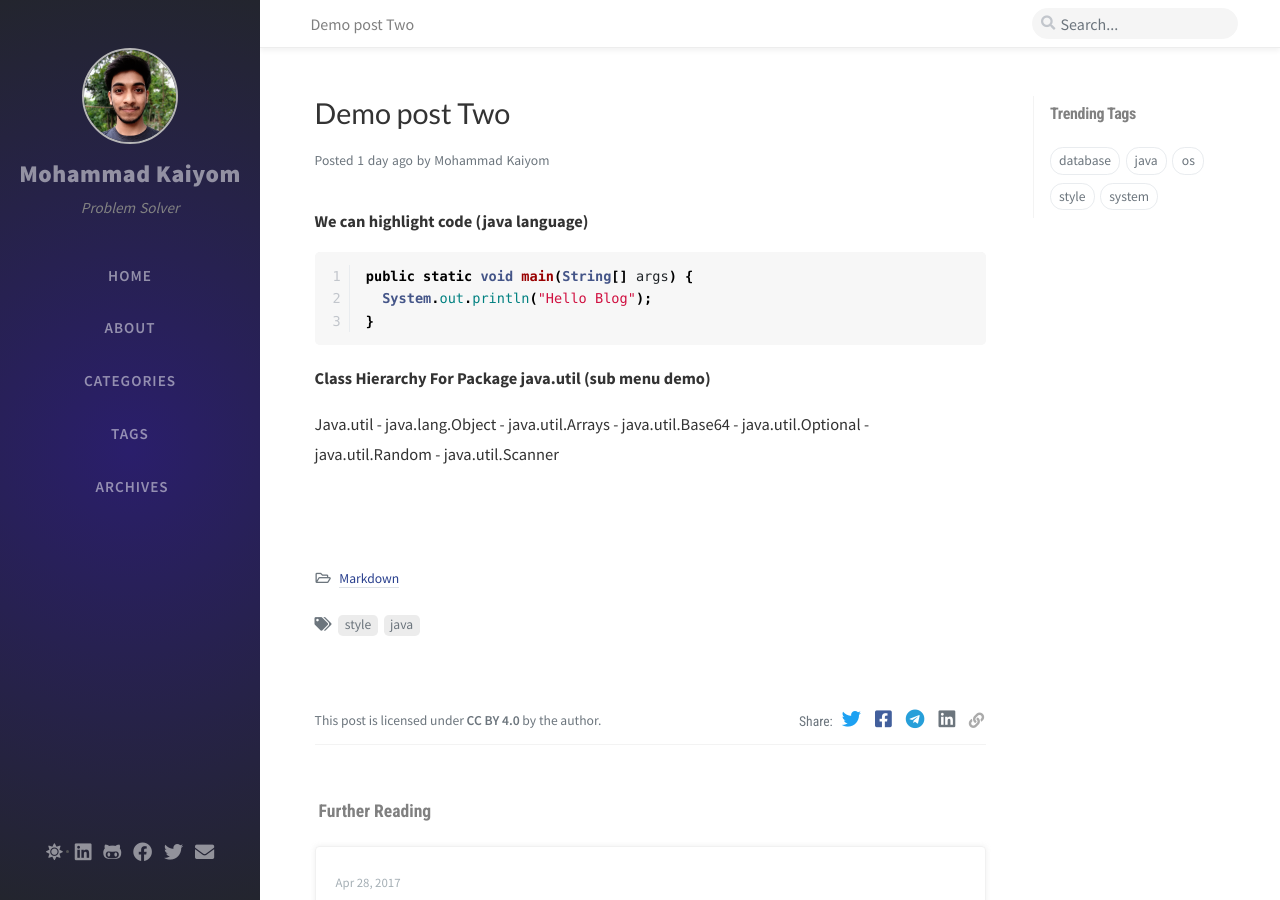
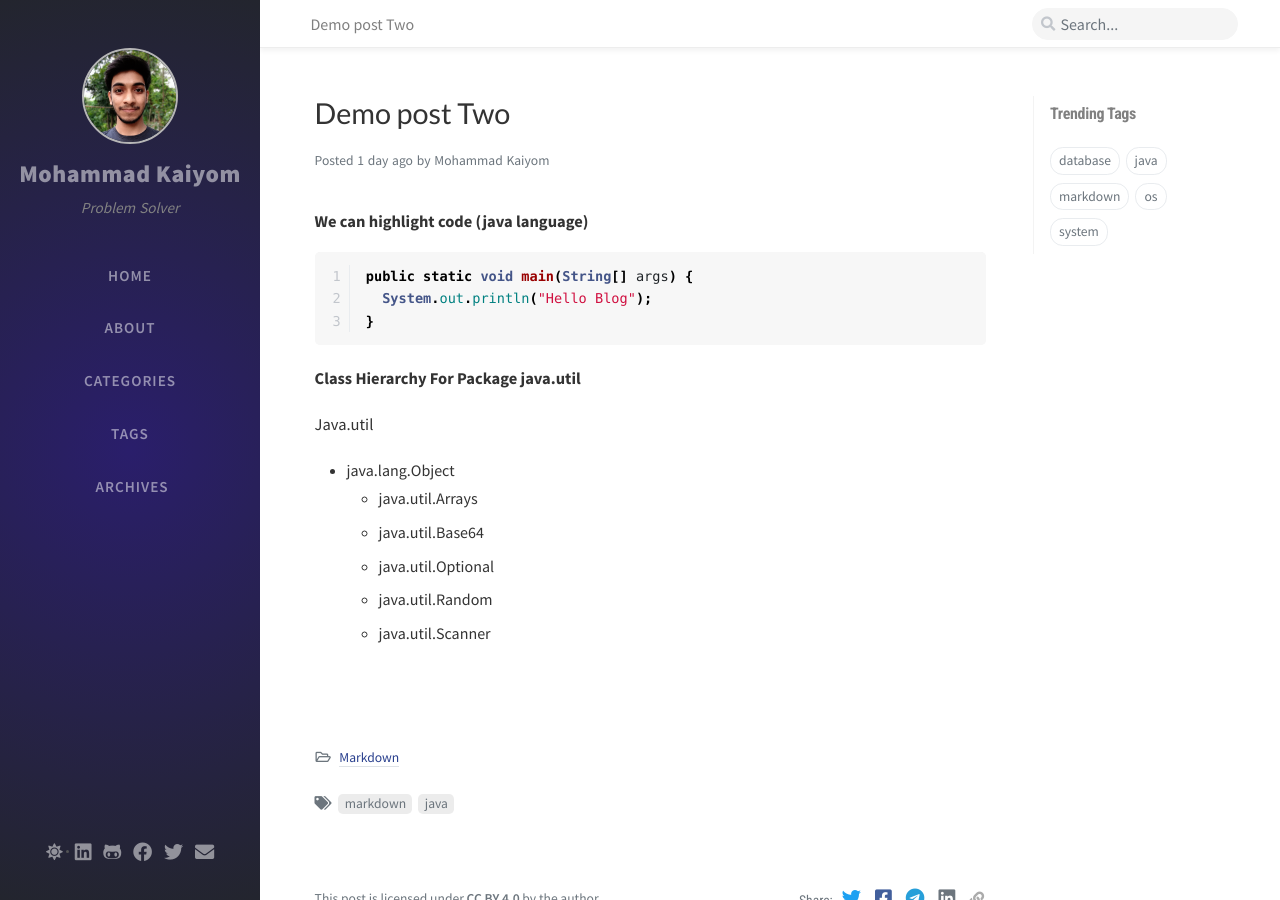
Before and after one commit to kaiyom/kaiyom.github.io, a Jekyll site: the page built from _posts/2021-07-08-demo-post-two.md, in a window 1280 px wide and 900 px high. Built offline with Jekyll 4.4.1, drawn with Linux system fonts in a browser that asks for light colours; nearby versions of some CDN libraries; comment, search, counter and statistics services are not loaded.

Commit message:
Update 2021-07-08-demo-post-two.md
markdown standard way

````diff
--- a/_posts/2021-07-08-demo-post-two.md
+++ b/_posts/2021-07-08-demo-post-two.md
@@ -4,23 +4,25 @@ title: "Demo post Two"
 categories:
   - Markdown
 tags:
-  - style
+  - markdown
   - java
 published: true
 ---
 
 **We can highlight code (java language)**
+
 ```java
 public static void main(String[] args) {
   System.out.println("Hello Blog");
 }
 ```
-**Class Hierarchy For Package java.util (sub menu demo)**
 
-  Java.util
-    - java.lang.Object
-      - java.util.Arrays
-      - java.util.Base64
-      - java.util.Optional<T>
-      - java.util.Random
-      - java.util.Scanner
+**Class Hierarchy For Package java.util**
+
+Java.util
+  - java.lang.Object
+    - java.util.Arrays
+    - java.util.Base64
+    - java.util.Optional<T>
+    - java.util.Random
+    - java.util.Scanner
````
